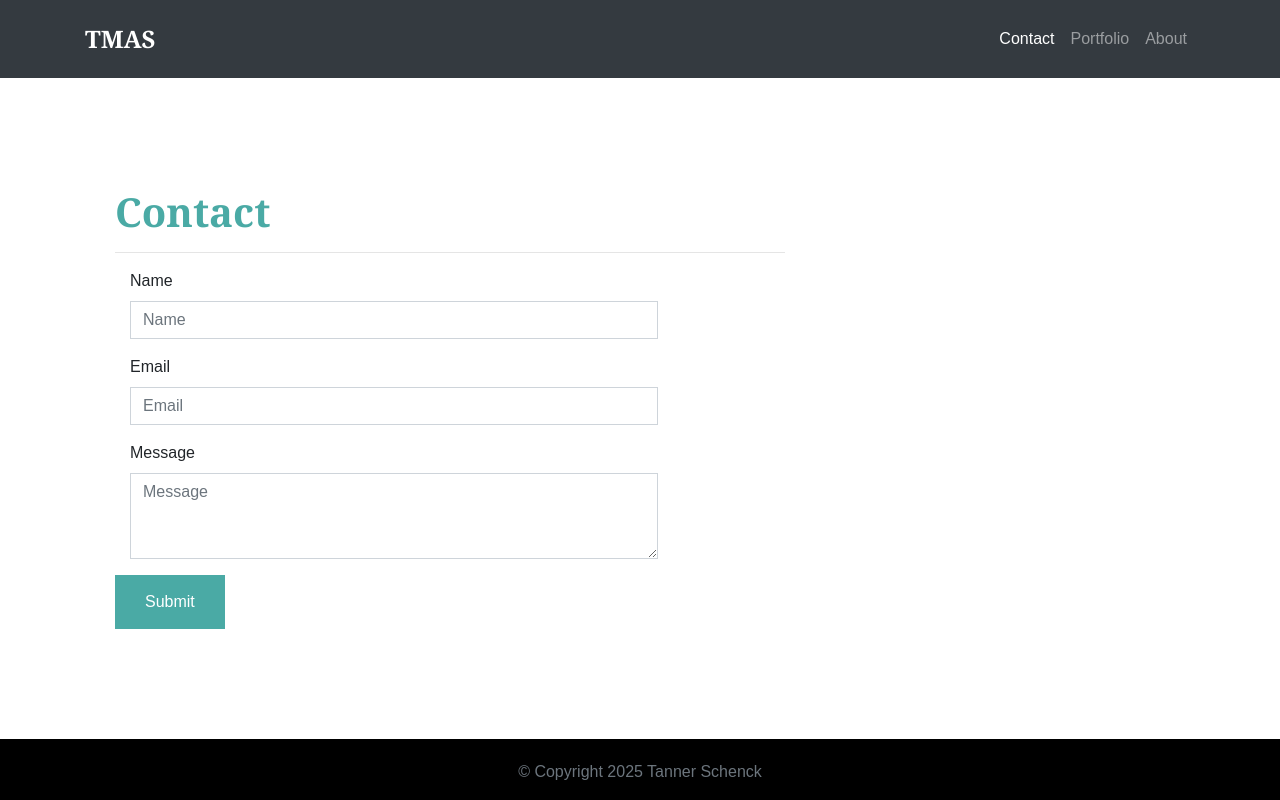
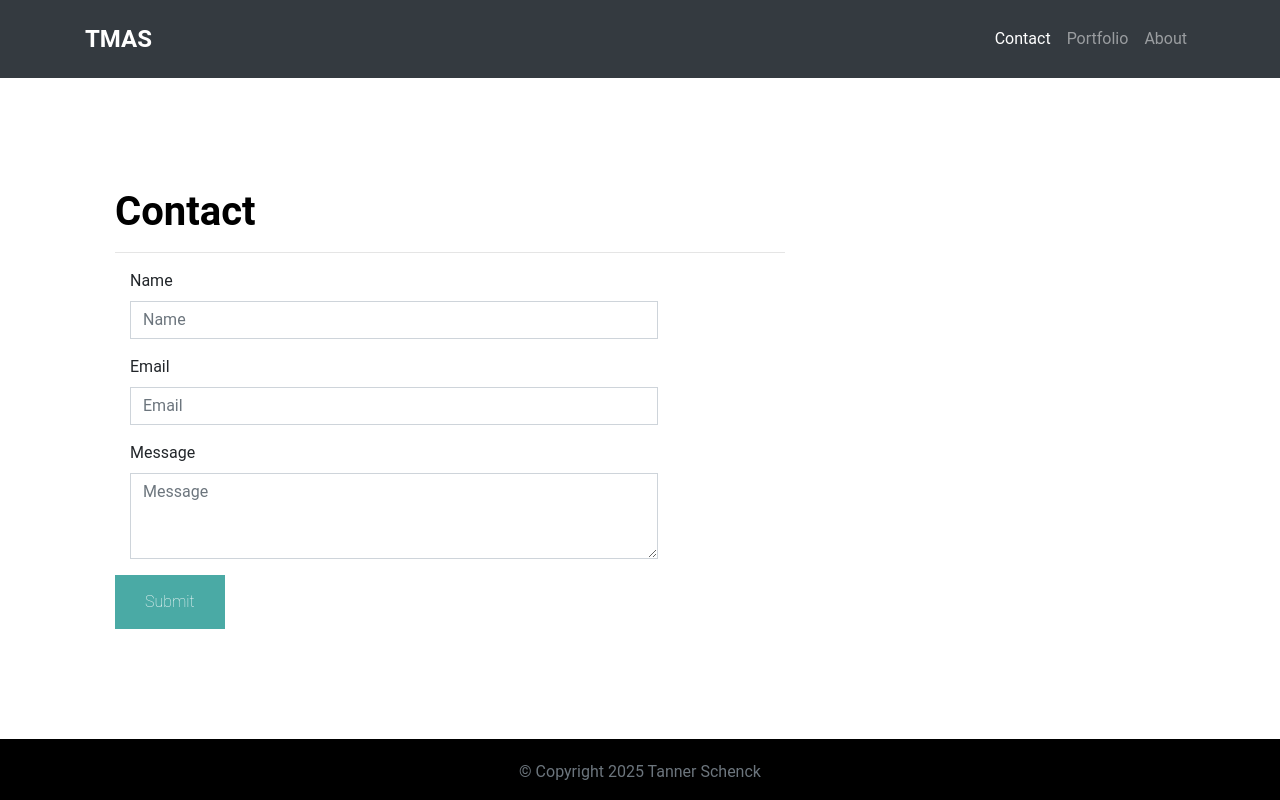
Before and after one commit to tintin92/ResponsivePortfolio, a plain HTML site: page contact.html in a window 1280 px wide. Drawn offline with nearby package versions, Linux system fonts and the light colour scheme.

Commit message:
update font-family to Roboto for consistency across styles

```diff
--- a/Assets/css/style.css
+++ b/Assets/css/style.css
@@ -1,5 +1,5 @@
 body {
-  font-family: Arial, "Helvetica Neue", Helvetica, sans-serif;
+  font-family:  "Roboto", Arial, sans-serif;
 }
 
 html {
@@ -20,14 +20,14 @@ main {
 }
 
 .block-header {
-  color: #4aaaa5;
-  font-family: Georgia, Times, "Times New Roman", serif;
+  color: #000000;
+  font-family: "Roboto", Arial, sans-serif;
   font-weight: bold;
 }
 
 /* NAV START */
 #logo {
-  font-family: Georgia, Times, "Times New Roman", serif;
+  font-family:  "Roboto", Arial, sans-serif;
 
   /* Typography */
   font-size: 24px;
@@ -124,7 +124,7 @@ main {
 /* ABOUT-ME PAGE */
 .about-me-header {
   /* Positioning */
-  font-family: Georgia, Times, "Times New Roman", serif;
+  font-family:  "Roboto", Arial, sans-serif;
 
   /* Typography */
   font-size: 32px;
```
